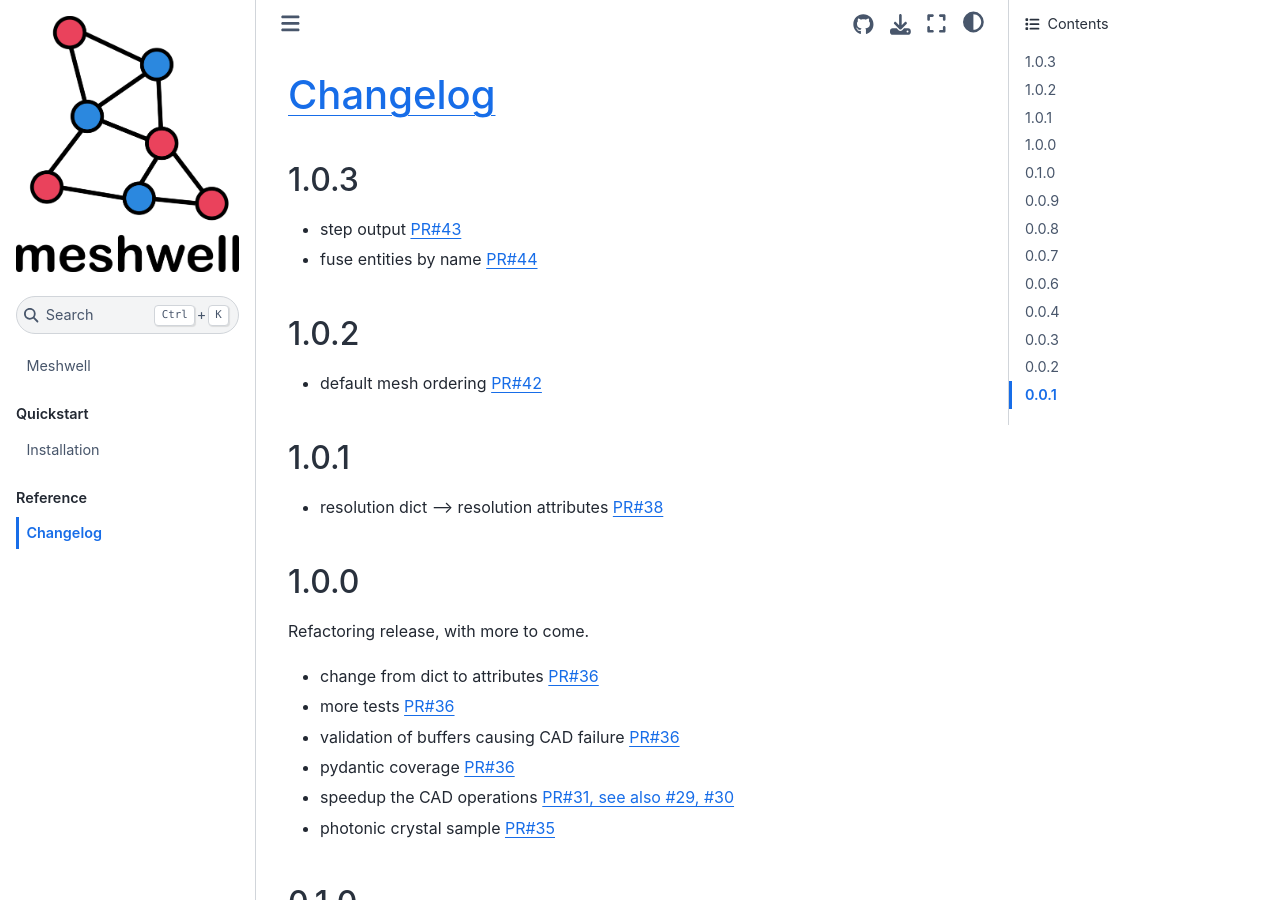
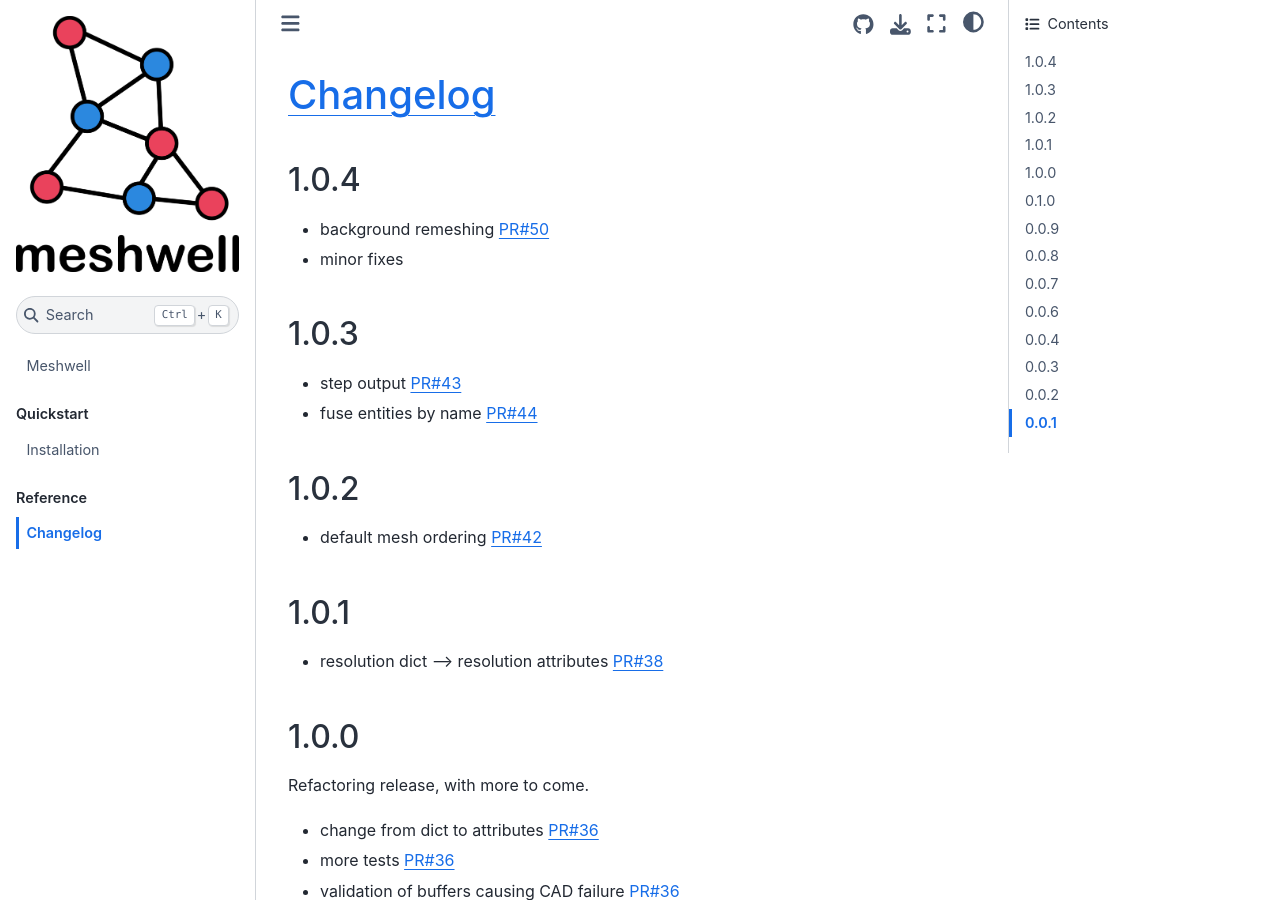
Before and after one commit to simbilod/meshwell, a Jupyter Book: the page built from docs/changelog.md, in a window 1280 px wide and 900 px high. Built offline with Jupyter Book 1.0.4 settings and Sphinx 7.4.7 and the Sphinx Book theme 1.1.4, drawn with Linux system fonts in a browser that asks for light colours; pages that are not in the unit, such as notebooks, are missing from menus.

Commit message:
update changelog

```diff
--- a/docs/changelog.md
+++ b/docs/changelog.md
@@ -1,4 +1,9 @@
 # [Changelog](https://keepachangelog.com/en/1.0.0/)
+
+## 1.0.4
+
+- background remeshing [PR#50](https://github.com/simbilod/meshwell/pull/50)
+- minor fixes
 
 ## 1.0.3
 
```
